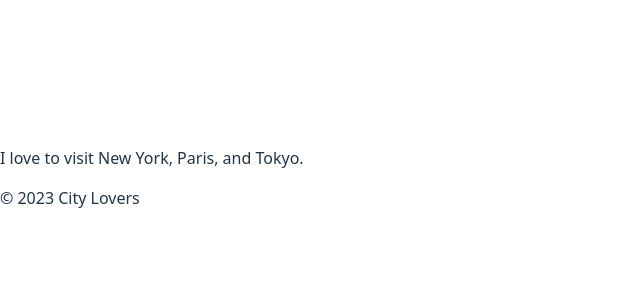
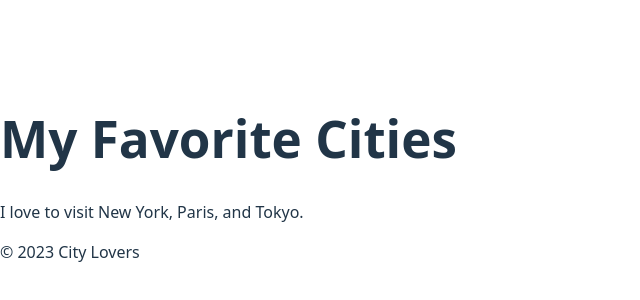
Before and after one commit to Esther-wangari/alx-fe-reactjs, a React (Vite) app in the folder alx-react-app/: page / in a window 1280 px wide. Shown: the part 222-522 px from the top of the page, without its empty margins (0-640 px from the left). Built offline with nearby package versions, Linux system fonts and the light colour scheme.

Commit message:
Add Header, MainContent, and Footer components

```diff
--- a/alx-react-app/src/App.jsx
+++ b/alx-react-app/src/App.jsx
@@ -3,14 +3,14 @@
 //import reactLogo from './assets/react.svg'
 //import viteLogo from '/vite.svg'
 //import './App.css'
-import header from './Header.jsx';
+import Header from './Header';
 import MainContent from './MainContent.jsx';
 import Footer from './Footer.jsx';
 
 function App() {
   return (
     <div>
-      <header />
+      <Header />
       <MainContent />
       <Footer />
     </div>
```
